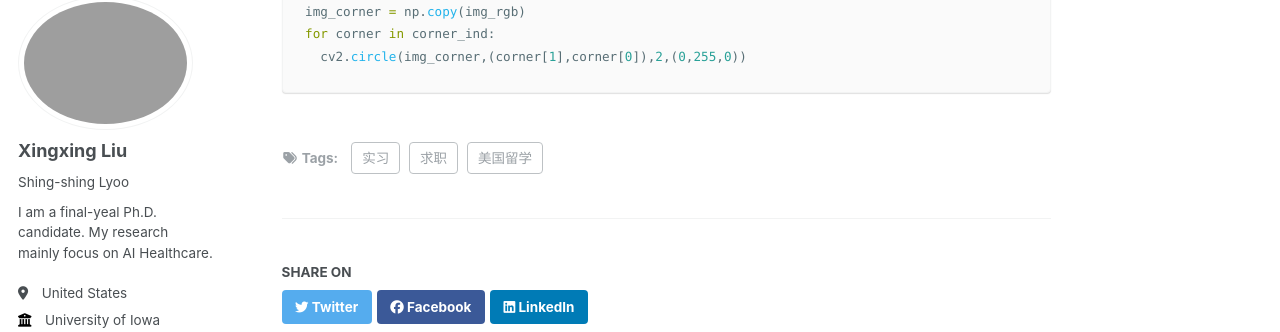
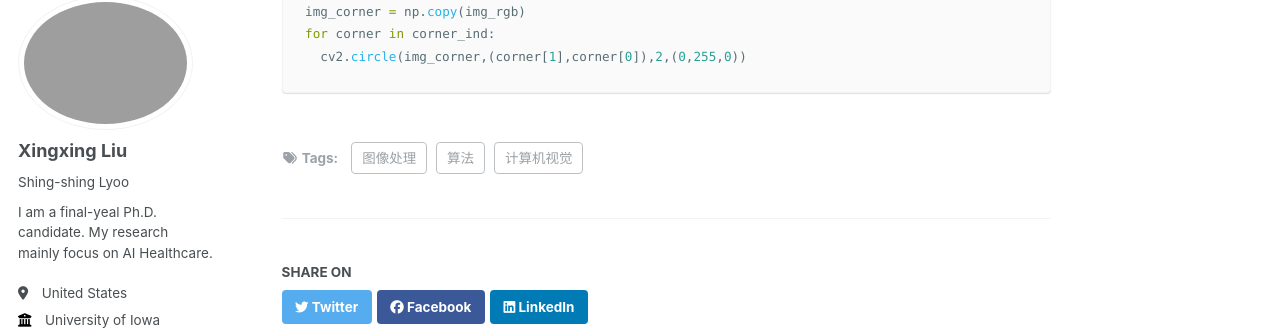
Before and after one commit to xxliu1996/xxliu1996.github.io, a Jekyll site: the page built from _posts/2023-03-05-blog-post_harris-corner-detection.md, in a window 1280 px wide and 900 px high, scrolled down 7425 px. Shown: the part 110-442 px from the top of the window. Built offline with Jekyll 4.4.1, drawn with Linux system fonts in a browser that asks for light colours; some web fonts are replaced.

Commit message:
update the post of harris corner detection

```diff
--- a/_posts/2023-03-05-blog-post_harris-corner-detection.md
+++ b/_posts/2023-03-05-blog-post_harris-corner-detection.md
@@ -3,9 +3,9 @@ title: 'Harris角点检测Python实现'
 date: 2023-03-05
 permalink: /posts/2023/03/blog-post-harris-corner-detection/
 tags:
-  - 求职
-  - 美国留学
-  - 实习
+  - 图像处理
+  - 计算机视觉
+  - 算法
 ---
 <img src='/images/blog/2023-harris-corner-detection/corner-detection-1.jpeg'>
 
```
